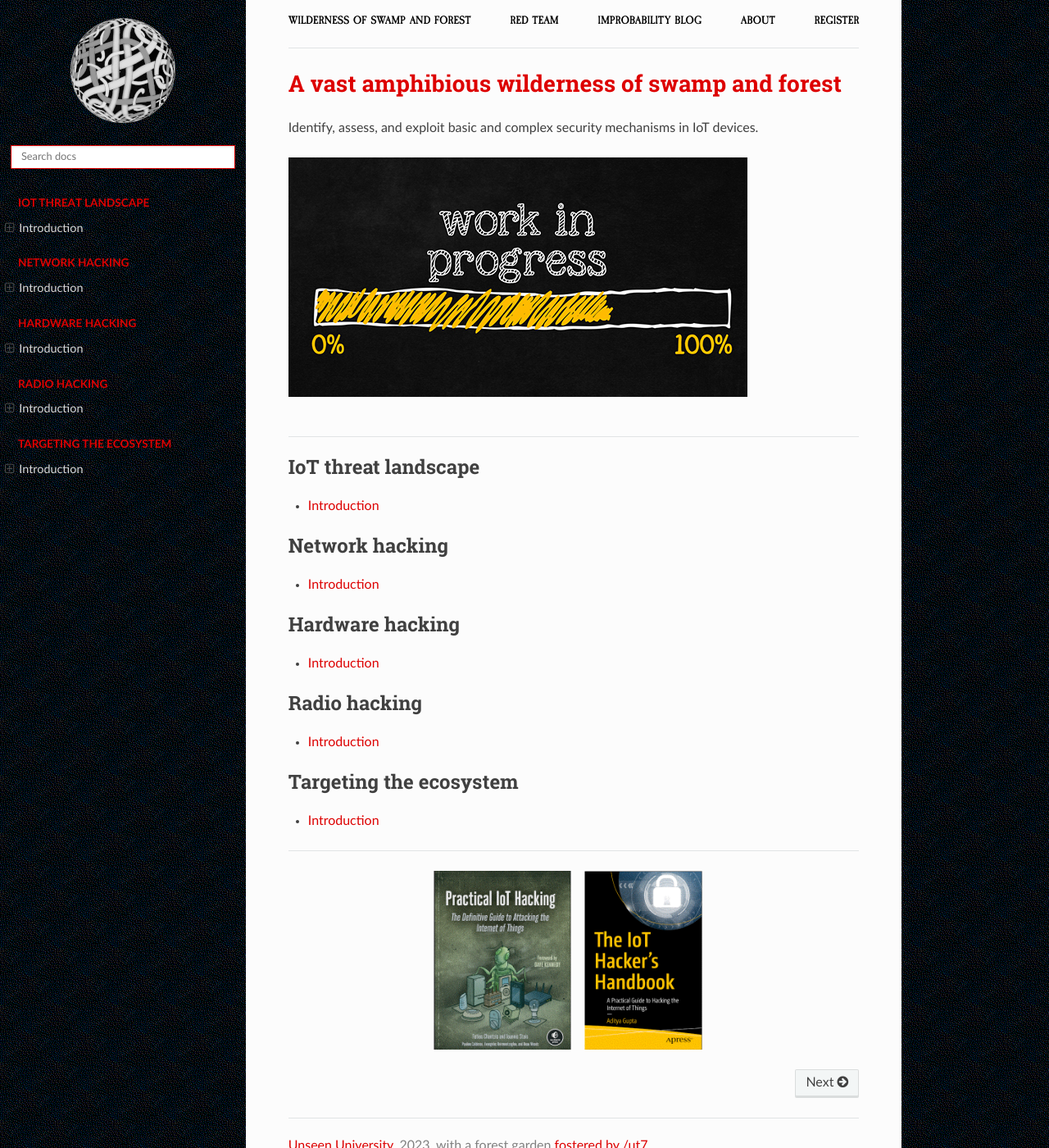
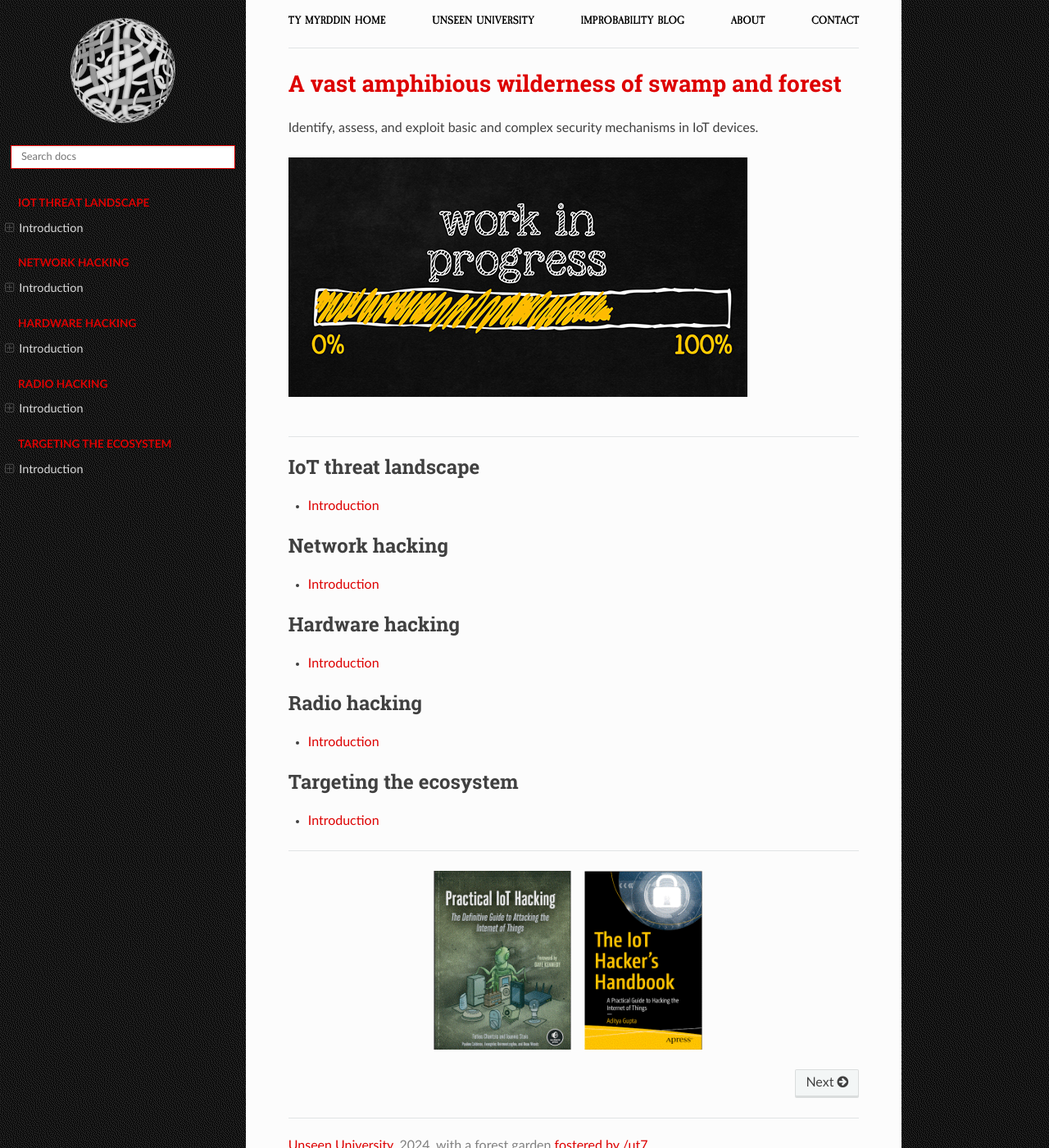
Before and after one commit to tymyrddin/red-iot, a Sphinx documentation site: the page built from source/index.rst, in a window 1280 px wide and 1400 px high. Shown: the whole window at 82% size. Built offline with Sphinx 7.4.7 and the Read the Docs theme 2.0.0, drawn with Linux system fonts in a browser that asks for light colours.

Commit message:
Upgrades

```diff
--- a/source/_templates/breadcrumbs.html
+++ b/source/_templates/breadcrumbs.html
@@ -1,11 +1,11 @@
 <div class="container">
     <topnav>
             <ul>
-                <li class="nav__item"><a href="https://iot.tymyrddin.dev/" class="nav__link">Wilderness of swamp and forest</a></li>
-                <li class="nav__item"><a href="https://red.tymyrddin.dev/" class="nav__link">Red Team</a></li>
-                <li class="nav__item"><a href="https://uu.tymyrddin.dev/blog/" class="nav__link">Improbability Blog</a></li>
-                <li class="nav__item"><a href="https://uu.tymyrddin.dev/about/" class="nav__link">About</a></li>
-                <li class="nav__item"><a href="https://uu.tymyrddin.dev/registration/" class="nav__link">Register</a></li>
+                <li class="nav__item"><a href="https://tymyrddin.dev/" class="nav__link">Ty Myrddin Home</a></li>
+                <li class="nav__item"><a href="https://uu.tymyrddin.dev/writeups/" class="nav__link">Unseen University</a></li>
+                <li class="nav__item"><a href="https://tymyrddin.dev/blogs/" class="nav__link">Improbability Blog</a></li>
+                <li class="nav__item"><a href="https://tymyrddin.dev/about/" class="nav__link">About</a></li>
+                <li class="nav__item"><a href="https://tymyrddin.dev/contact/" class="nav__link">Contact</a></li>
             </ul>
     </topnav>
     <hr>
--- a/source/_templates/footer.html
+++ b/source/_templates/footer.html
@@ -1,4 +1,4 @@
 {% extends "!footer.html" %}
 {%- block contentinfo %}
-        <a href="https://uu.tymyrddin.dev">Unseen University</a>, 2023, with a forest garden <a href="https://ut7.fr/">fostered by /ut7</a>.
+        <a href="https://uu.tymyrddin.dev">Unseen University</a>, 2024, with a forest garden <a href="https://ut7.fr/">fostered by /ut7</a>.
 {% endblock %}
```
Also changed, not shown: requirements.txt (+17 -78 lines), source/_static/images/site/background.png.
